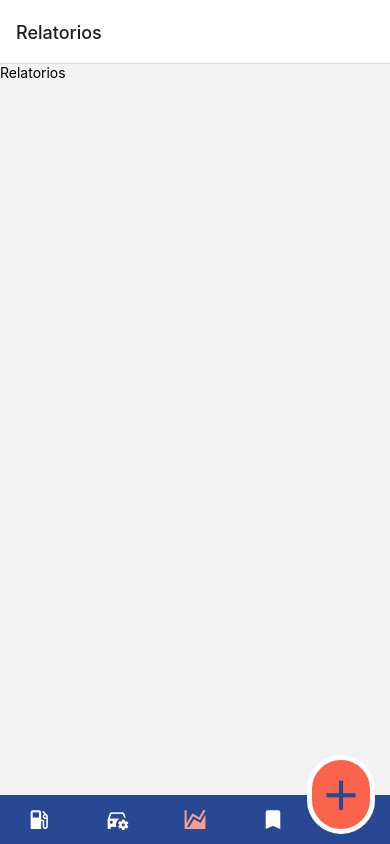
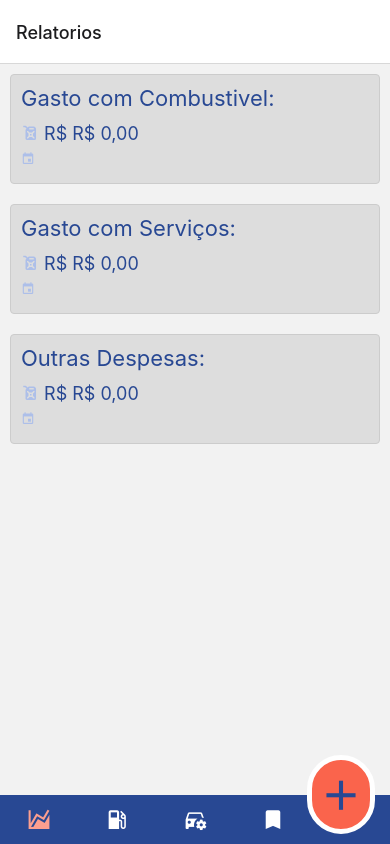
Before and after one commit to cleisoncarlos/gerenciaVeiculoExpo, a React Native app: screen /Relatorios in a window 390 px wide. Built offline with nearby package versions, Linux system fonts and the light colour scheme; no server answers.

Commit message:
Página de relatorios

```diff
--- a/src/pages/Relatorios/index.js
+++ b/src/pages/Relatorios/index.js
@@ -1,10 +1,166 @@
-import { View, Text } from 'react-native'
-import React from 'react'
+import { View, Text, StyleSheet } from "react-native";
+import React, { useEffect, useState } from "react";
+import MaterialCommunityIcons from "@expo/vector-icons/MaterialCommunityIcons";
+
+import api from "../../services/api";
 
 export default function Relatorios() {
+  const [combustivel, setCombustivel] = useState([]);
+  const [servico, setServico] = useState([]);
+
+
+  useEffect(() => {
+
+
+
+    async function LoadCombustivel() {
+      const response = await api.get("combustivel");
+      setCombustivel(response.data);
+   //  console.log(response.data)
+    }
+
+    async function LoadServico() {
+      const response = await api.get("servico");
+      setServico(response.data);
+   //  console.log(response.data)
+    }
+
+
+    LoadCombustivel();
+    LoadServico();
+  }, []);
+
+
+
+
+  // calcula o total gasto combustivel
+  const valoresCombustivel = Object.values(combustivel).map(
+    (item) => parseFloat(item.valorCombustivelCombustivel) || 0
+  );
+  const valorTotalCombustivel = valoresCombustivel.reduce((acc, valor) => acc + valor, 0);
+
+// calcula valor total servicos
+
+const valoresServico = Object.values(servico).map(
+  (item) => parseFloat(item.valorServico) || 0
+);
+const valorTotalServico = valoresServico.reduce((acc, valor) => acc + valor, 0);
+
+
+
+
+  // calcula o total de litros
+
+  //formata moeda
+  const numeroFormatadoCombustivel = valorTotalCombustivel.toLocaleString("pt-BR", {
+    style: "currency",
+    currency: "BRL",
+  });
+
+  const numeroFormatadoServico = valorTotalServico.toLocaleString("pt-BR", {
+    style: "currency",
+    currency: "BRL",
+  });
+
+// pega datas
+// let dataInicial = combustivel[0]["dataCombustivel"].toString()
+// let dataFinal = combustivel[combustivel.length - 1]["dataCombustivel"].toString()
+
+// formata data
+// function formatarDataSemHora(data) {
+//   const dataObj = new Date(data);
+
+//   const options = {
+//     year: 'numeric',
+//     month: '2-digit',
+//     day: '2-digit',
+//   }
+//   const dataFormatada = new Intl.DateTimeFormat('pt-BR', options).format(dataObj);
+//   return dataFormatada;
+
+// }
+
+
+//------------------------------------------------------------------------------
+
+
+
   return (
     <View>
-      <Text>Relatorios</Text>
+
+      <View style={styles.cardContainer}>
+        <Text style={styles.title}>Gasto com Combustivel:</Text>
+        <Text style={styles.text}>
+          <MaterialCommunityIcons name="fuel" color="#ADBFE9" size={18} /> R${" "}
+          {/* {valorTotal} */}
+          {numeroFormatadoCombustivel}{" "}
+        </Text>
+        <Text style={styles.smalltext}>
+        <MaterialCommunityIcons name="calendar" color="#ADBFE9" size={14} /> {" "}
+          {/* De: {formatarDataSemHora(dataInicial)} até {formatarDataSemHora(dataFinal)} */}
+        </Text>
+      </View>
+
+
+      <View style={styles.cardContainer}>
+        <Text style={styles.title}>Gasto com Serviços:</Text>
+        <Text style={styles.text}>
+          <MaterialCommunityIcons name="fuel" color="#ADBFE9" size={18} /> R${" "}
+          {/* {valorTotal} */}
+          {numeroFormatadoServico}{" "}
+        </Text>
+        <Text style={styles.smalltext}>
+        <MaterialCommunityIcons name="calendar" color="#ADBFE9" size={14} /> {" "}
+          {/* De: {formatarDataSemHora(dataInicial)} até {formatarDataSemHora(dataFinal)} */}
+        </Text>
+      </View>
+
+
+      <View style={styles.cardContainer}>
+        <Text style={styles.title}>Outras Despesas:</Text>
+        <Text style={styles.text}>
+          <MaterialCommunityIcons name="fuel" color="#ADBFE9" size={18} /> R${" "}
+          {/* {valorTotal} */}
+          {numeroFormatadoCombustivel}{" "}
+        </Text>
+        <Text style={styles.smalltext}>
+        <MaterialCommunityIcons name="calendar" color="#ADBFE9" size={14} /> {" "}
+          {/* De: {formatarDataSemHora(dataInicial)} até {formatarDataSemHora(dataFinal)} */}
+        </Text>
+      </View>
+
+
+
+
+
     </View>
-  )
+  );
 }
+
+const styles = StyleSheet.create({
+  cardContainer: {
+    // flexDirection: "row",
+    justifyContent: "space-between",
+    padding: 10,
+    margin: 10,
+    borderRadius: 4,
+    borderColor: "#ccc",
+    backgroundColor: "#ddd",
+    borderWidth: 1,
+  },
+  text: {
+    color: "#284893",
+    marginBottom: 6,
+    fontSize: 18,
+  },
+  smalltext: {
+    color: "#284893",
+    marginBottom: 6,
+    fontSize: 14,
+  },
+  title: {
+    color: "#284893",
+    marginBottom: 12,
+    fontSize: 22,
+  },
+});
--- a/src/routes/index.js
+++ b/src/routes/index.js
@@ -29,6 +29,22 @@ export default function Routes() {
         },
       }}
     >
+      <Tab.Screen
+        name="Relatorios"
+        component={Relatorios}
+        options={{
+          tabBarIcon: ({ color, size }) => {
+            return (
+              <MaterialCommunityIcons
+                name="chart-areaspline"
+                color={color}
+                size={size}
+              />
+            );
+          },
+          tabBarLabel: "",
+        }}
+      />
       <Tab.Screen
         name="Home"
         component={Home}
@@ -67,22 +83,6 @@ export default function Routes() {
 
 
 
-      <Tab.Screen
-        name="Relatorios"
-        component={Relatorios}
-        options={{
-          tabBarIcon: ({ color, size }) => {
-            return (
-              <MaterialCommunityIcons
-                name="chart-areaspline"
-                color={color}
-                size={size}
-              />
-            );
-          },
-          tabBarLabel: "",
-        }}
-      />
 
       <Tab.Screen
         name="Lembretes"
```
